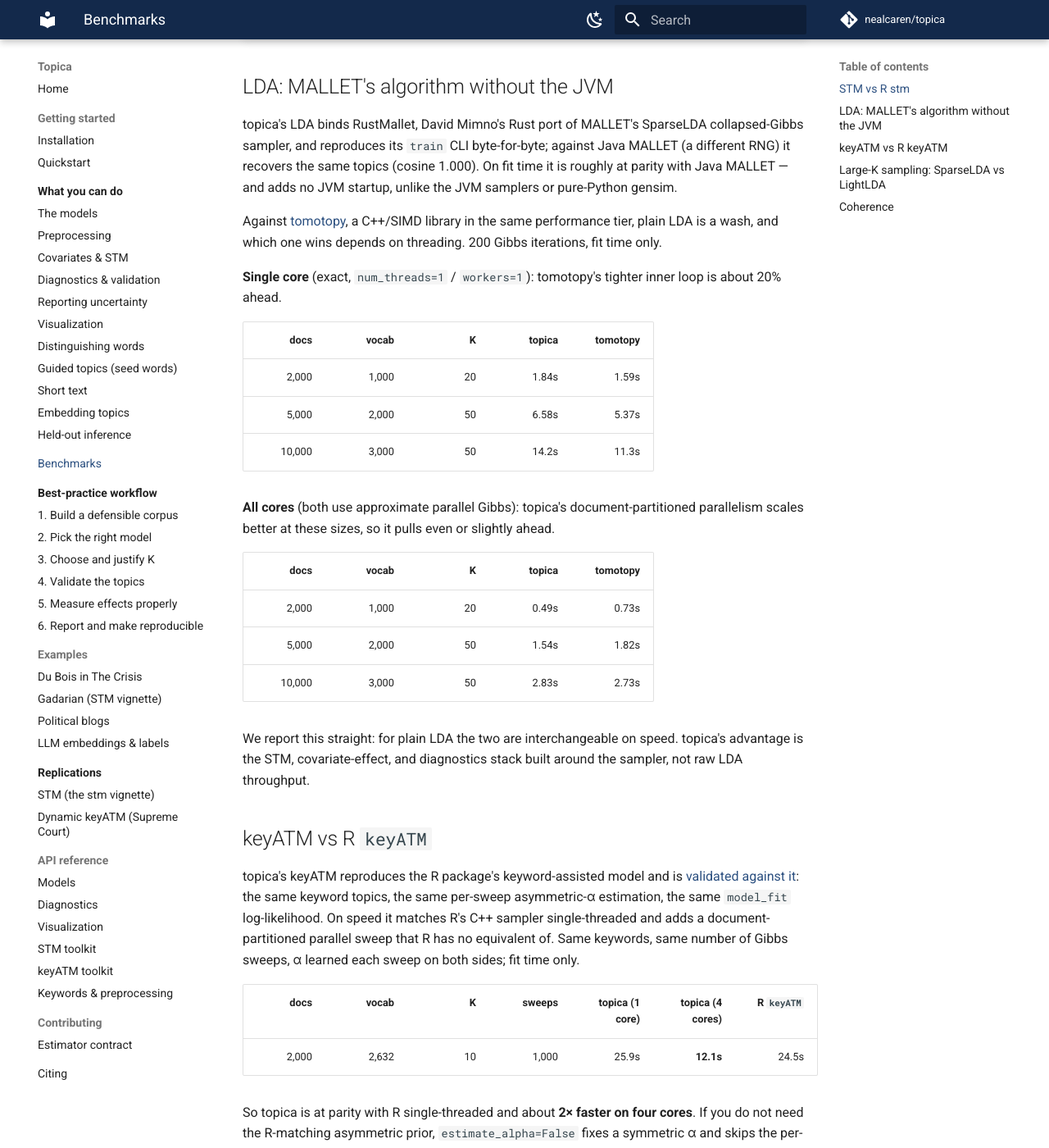
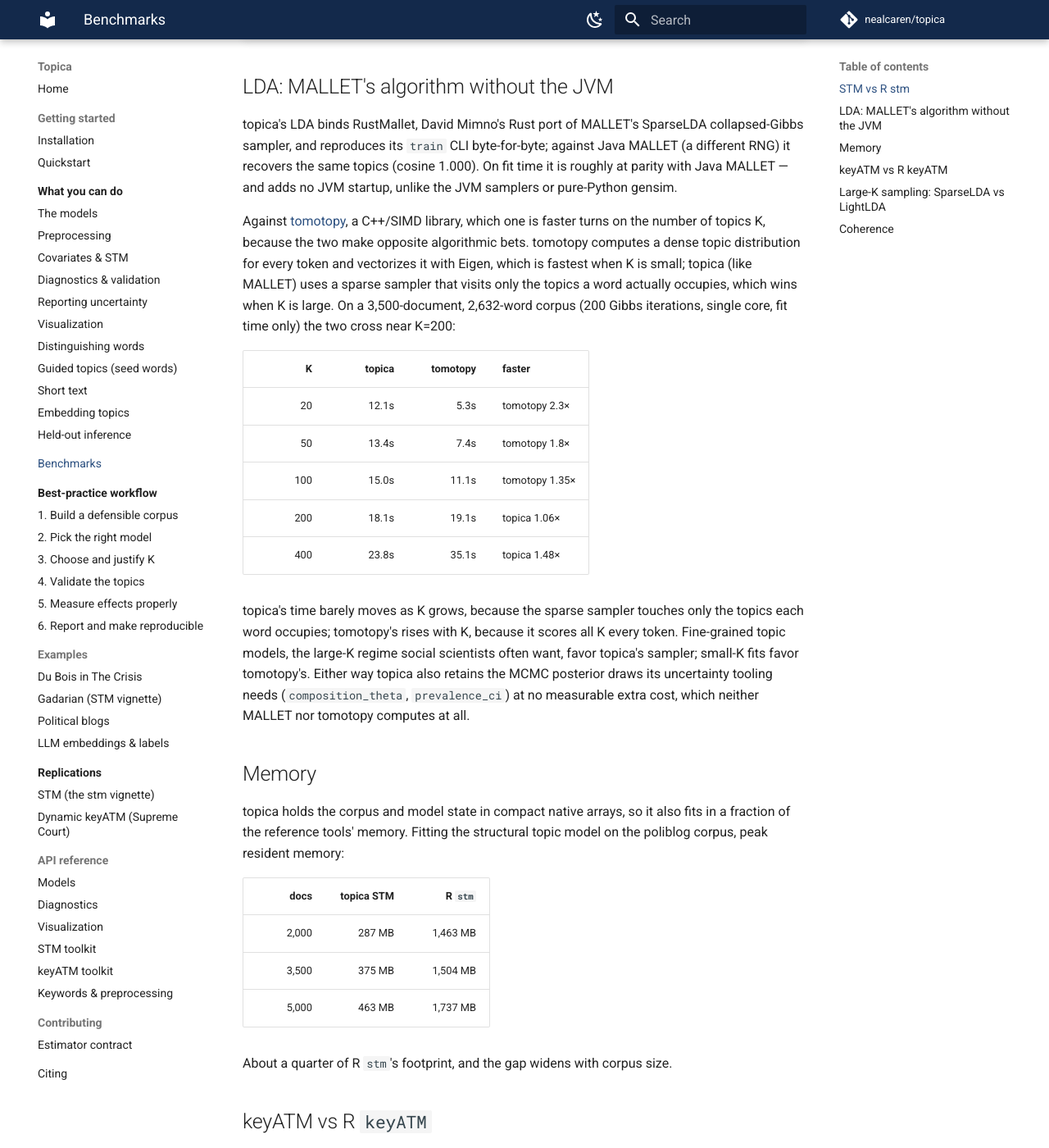
Before and after one commit to nealcaren/turbotopics, an MkDocs documentation site: the page built from docs/benchmarks.md, in a window 1280 px wide and 1400 px high, scrolled down 1252 px. Shown: the whole window at 82% size. Built offline with MkDocs 1.6.1 and Material for MkDocs 9.7.7, drawn with Linux system fonts in a browser that asks for light colours; comment, search, counter and statistics services are not loaded.

Commit message:
docs: tomotopy K-crossover + memory in benchmarks page
Replace the old 'plain LDA is a wash' tomotopy framing with the measured K-
crossover (tomotopy's dense Eigen sampler wins small K, topica's sparse sampler
wins large K, crossing near K=200), note topica retains the posterior draws for
its uncertainty tooling at no extra cost, and add a Memory section (STM at ~1/4
of R stm's footprint).

Co-Authored-By: Claude Opus 4.8 (1M context) <noreply@anthropic.com>

```diff
--- a/docs/benchmarks.md
+++ b/docs/benchmarks.md
@@ -53,31 +53,43 @@ Java MALLET (a different RNG) it recovers the same topics (cosine 1.000). On fit
 time it is roughly at parity with Java MALLET — and adds no JVM startup, unlike
 the JVM samplers or pure-Python gensim.
 
-Against [tomotopy](https://github.com/bab2min/tomotopy), a C++/SIMD library in
-the same performance tier, plain LDA is a wash, and which one wins depends on
-threading. 200 Gibbs iterations, fit time only.
+Against [tomotopy](https://github.com/bab2min/tomotopy), a C++/SIMD library,
+which one is faster turns on the number of topics K, because the two make
+opposite algorithmic bets. tomotopy computes a dense topic distribution for every
+token and vectorizes it with Eigen, which is fastest when K is small; topica
+(like MALLET) uses a sparse sampler that visits only the topics a word actually
+occupies, which wins when K is large. On a 3,500-document, 2,632-word corpus (200
+Gibbs iterations, single core, fit time only) the two cross near K=200:
 
-**Single core** (exact, `num_threads=1` / `workers=1`): tomotopy's tighter inner
-loop is about 20% ahead.
+| K | topica | tomotopy | faster |
+|---:|-------:|---------:|--------|
+| 20 | 12.1s | 5.3s | tomotopy 2.3× |
+| 50 | 13.4s | 7.4s | tomotopy 1.8× |
+| 100 | 15.0s | 11.1s | tomotopy 1.35× |
+| 200 | 18.1s | 19.1s | topica 1.06× |
+| 400 | 23.8s | 35.1s | topica 1.48× |
 
-| docs | vocab | K | topica | tomotopy |
-|------:|------:|---:|-------:|---------:|
-| 2,000 | 1,000 | 20 | 1.84s | 1.59s |
-| 5,000 | 2,000 | 50 | 6.58s | 5.37s |
-| 10,000 | 3,000 | 50 | 14.2s | 11.3s |
+topica's time barely moves as K grows, because the sparse sampler touches only
+the topics each word occupies; tomotopy's rises with K, because it scores all K
+every token. Fine-grained topic models, the large-K regime social scientists
+often want, favor topica's sampler; small-K fits favor tomotopy's. Either way
+topica also retains the MCMC posterior draws its uncertainty tooling needs
+(`composition_theta`, `prevalence_ci`) at no measurable extra cost, which neither
+MALLET nor tomotopy computes at all.
 
-**All cores** (both use approximate parallel Gibbs): topica's document-partitioned
-parallelism scales better at these sizes, so it pulls even or slightly ahead.
+## Memory
 
-| docs | vocab | K | topica | tomotopy |
-|------:|------:|---:|-------:|---------:|
-| 2,000 | 1,000 | 20 | 0.49s | 0.73s |
-| 5,000 | 2,000 | 50 | 1.54s | 1.82s |
-| 10,000 | 3,000 | 50 | 2.83s | 2.73s |
+topica holds the corpus and model state in compact native arrays, so it also fits
+in a fraction of the reference tools' memory. Fitting the structural topic model
+on the poliblog corpus, peak resident memory:
 
-We report this straight: for plain LDA the two are interchangeable on speed.
-topica's advantage is the STM, covariate-effect, and diagnostics stack built
-around the sampler, not raw LDA throughput.
+| docs | topica STM | R `stm` |
+|-----:|-----------:|--------:|
+| 2,000 | 287 MB | 1,463 MB |
+| 3,500 | 375 MB | 1,504 MB |
+| 5,000 | 463 MB | 1,737 MB |
+
+About a quarter of R `stm`'s footprint, and the gap widens with corpus size.
 
 ## keyATM vs R `keyATM`
 
```
